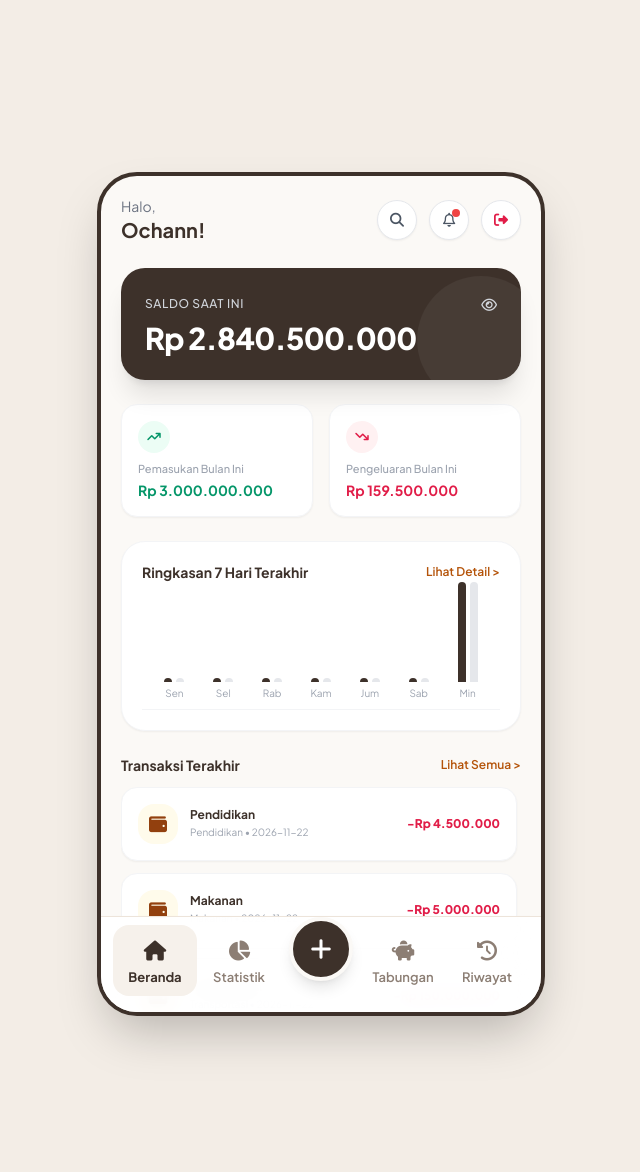
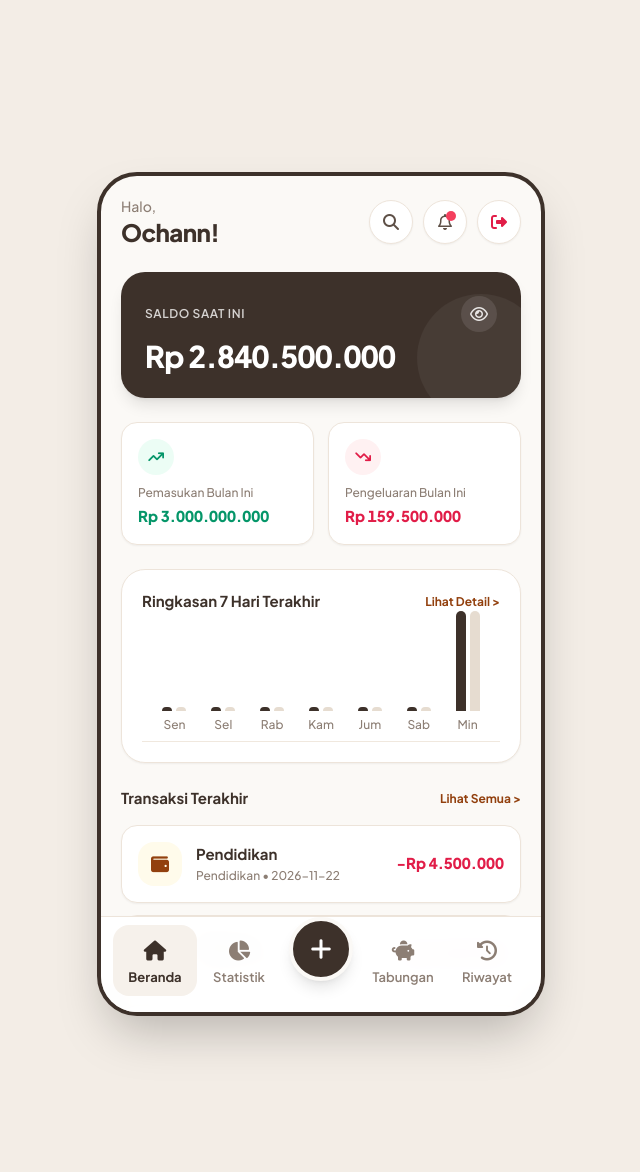
Before and after one commit to Ochanneyl/finance_tracker, a Flask app: page / in a window 1280 px wide. Shown: the part 145-1317 px from the top of the page, without its empty margins (319-959 px from the left). Run offline with Flask 3, Linux system fonts and the light colour scheme; a user stored in the database is signed in; data comes from the database, SQL or seed files in the repository; some libraries are stand-ins or nearby versions.

Commit message:
Refactor index.html for improved layout and styling

```diff
--- a/project_finance_tracker/templates/index.html
+++ b/project_finance_tracker/templates/index.html
@@ -3,118 +3,118 @@
 <div class="p-5">
     <!-- Header Profil & Notifikasi -->
     <div class="flex justify-between items-center mb-6">
-        <div>
-            <p class="text-sm text-gray-500">Halo,</p>
-            <h1 class="text-xl font-bold text-[#3d312a]">{{ nama_user }}!</h1>
+        <div class="min-w-0">
+            <p class="text-sm font-medium text-[#8c7e74]">Halo,</p>
+            <h1 class="text-2xl font-extrabold text-[#3d312a] tracking-tight truncate">{{ nama_user }}!</h1>
         </div>
-        <div class="flex space-x-3">
-            <a href="{{ url_for('riwayat') }}" class="w-10 h-10 rounded-full bg-white border border-gray-200 flex items-center justify-center text-gray-600 shadow-sm" title="Riwayat">
-                <i class="fa-solid fa-magnifying-glass text-sm"></i>
+        <div class="flex items-center gap-2.5 shrink-0">
+            <a href="{{ url_for('riwayat') }}" class="w-11 h-11 rounded-full bg-white border border-[#ede4da] flex items-center justify-center text-[#5e5047] hover:bg-[#faf7f4] active:scale-95 shadow-sm transition-all" title="Riwayat">
+                <i class="fa-solid fa-magnifying-glass text-base"></i>
             </a>
             <!-- Tombol Notifikasi Interaktif -->
-            <button onclick="toggleNotif()" class="w-10 h-10 rounded-full bg-white border border-gray-200 flex items-center justify-center text-gray-600 shadow-sm relative focus:outline-none" title="Notifikasi">
-                <i class="fa-regular fa-bell text-sm"></i>
-                <span class="absolute top-2 right-2 w-2 h-2 bg-red-500 rounded-full"></span>
+            <button type="button" onclick="toggleNotif()" class="w-11 h-11 rounded-full bg-white border border-[#ede4da] flex items-center justify-center text-[#5e5047] hover:bg-[#faf7f4] active:scale-95 shadow-sm relative focus:outline-none transition-all" title="Notifikasi">
+                <i class="fa-regular fa-bell text-base"></i>
+                <span class="absolute top-2.5 right-2.5 w-2.5 h-2.5 bg-rose-500 rounded-full"></span>
             </button>
             <!-- Tombol Keluar / Ganti Akun -->
-            <a href="{{ url_for('logout') }}" class="w-10 h-10 rounded-full bg-white border border-gray-200 flex items-center justify-center text-rose-600 shadow-sm" title="Keluar">
-                <i class="fa-solid fa-right-from-bracket text-sm"></i>
+            <a href="{{ url_for('logout') }}" class="w-11 h-11 rounded-full bg-white border border-[#ede4da] flex items-center justify-center text-rose-600 hover:bg-rose-50 active:scale-95 shadow-sm transition-all" title="Keluar">
+                <i class="fa-solid fa-right-from-bracket text-base"></i>
             </a>
         </div>
     </div>
 
     <!-- Kotak Notifikasi Pop-up (Hidden by default, muncul saat lonceng diklik) -->
-    <div id="notif-box" class="hidden bg-white p-4 rounded-2xl border border-gray-100 shadow-lg mb-6 transition-all">
+    <div id="notif-box" class="hidden bg-white p-4 rounded-2xl border border-[#ede4da] shadow-md mb-6 transition-all">
         <div class="flex justify-between items-center mb-2">
-            <h4 class="font-bold text-xs text-[#3d312a]"><i class="fa-solid fa-bell text-amber-600 mr-1.5"></i> Ringkasan Minggu Ini</h4>
-            <button onclick="toggleNotif()" class="text-gray-400 text-xs">&times;</button>
+            <h4 class="font-bold text-sm text-[#3d312a]"><i class="fa-solid fa-bell text-amber-600 mr-1.5"></i> Ringkasan Minggu Ini</h4>
+            <button type="button" onclick="toggleNotif()" class="w-7 h-7 rounded-full flex items-center justify-center text-[#8c7e74] hover:bg-[#f6f1eb] text-base font-bold">&times;</button>
         </div>
-        <p class="text-[11px] text-gray-600">Total pengeluaran kamu dalam 7 hari terakhir adalah <b class="text-rose-600">Rp {{ keluar_minggu_ini | rupiah }}</b>. Tetap bijak mengatur keuangan ya!</p>
+        <p class="text-xs leading-relaxed text-[#6b5d54]">Total pengeluaran kamu dalam 7 hari terakhir adalah <b class="text-rose-600 tabular-nums">Rp {{ keluar_minggu_ini | rupiah }}</b>. Tetap bijak mengatur keuangan ya!</p>
     </div>
 
     <!-- Kotak Saldo Utama dengan Sensor Mata -->
-    <div class="bg-[#3d312a] text-white p-6 rounded-3xl shadow-xl mb-6 relative overflow-hidden">
+    <div class="bg-[#3d312a] text-white p-6 rounded-3xl shadow-lg mb-6 relative overflow-hidden">
         <div class="absolute -right-6 -bottom-6 w-32 h-32 bg-white/5 rounded-full pointer-events-none"></div>
-        <div class="flex justify-between items-center mb-1">
-            <span class="text-xs text-gray-300 uppercase tracking-wider font-medium">Saldo Saat Ini</span>
+        <div class="flex justify-between items-center mb-1.5">
+            <span class="text-xs text-stone-300 uppercase tracking-wider font-semibold">Saldo Saat Ini</span>
             <!-- Tombol Mata Interaktif -->
-            <button onclick="toggleSaldo()" class="text-gray-300 hover:text-white focus:outline-none">
-                <i id="eye-icon" class="fa-regular fa-eye text-sm"></i>
+            <button type="button" onclick="toggleSaldo()" class="w-9 h-9 rounded-full bg-white/10 hover:bg-white/15 active:scale-95 text-stone-200 hover:text-white flex items-center justify-center focus:outline-none transition-all" aria-label="Tampilkan atau sembunyikan saldo">
+                <i id="eye-icon" class="fa-regular fa-eye text-base"></i>
             </button>
         </div>
-        <h2 id="saldo-text" class="text-3xl font-extrabold tracking-tight" data-value="Rp {{ saldo | rupiah }}">Rp {{ saldo | rupiah }}</h2>
+        <h2 id="saldo-text" class="text-3xl font-extrabold tracking-tight tabular-nums" data-value="Rp {{ saldo | rupiah }}">Rp {{ saldo | rupiah }}</h2>
     </div>
 
     <!-- Ringkasan Pemasukan & Pengeluaran Bulan Ini -->
-    <div class="grid grid-cols-2 gap-4 mb-6">
-        <div class="bg-white p-4 rounded-2xl border border-gray-100 shadow-sm">
-            <div class="w-8 h-8 rounded-full bg-emerald-50 flex items-center justify-center text-emerald-600 mb-2">
-                <i class="fa-solid fa-arrow-trend-up text-xs"></i>
+    <div class="grid grid-cols-2 gap-3.5 mb-6">
+        <div class="bg-white p-4 rounded-2xl border border-[#ede4da] shadow-sm min-w-0">
+            <div class="w-9 h-9 rounded-full bg-emerald-50 flex items-center justify-center text-emerald-600 mb-2.5">
+                <i class="fa-solid fa-arrow-trend-up text-sm"></i>
             </div>
-            <p class="text-[11px] text-gray-400 font-medium">Pemasukan Bulan Ini</p>
-            <p class="text-sm font-bold text-emerald-600 mt-0.5">Rp {{ masuk_bulan | rupiah }}</p>
+            <p class="text-xs text-[#8c7e74] font-medium">Pemasukan Bulan Ini</p>
+            <p class="text-[15px] font-extrabold text-emerald-600 mt-1 tabular-nums truncate">Rp {{ masuk_bulan | rupiah }}</p>
         </div>
-        <div class="bg-white p-4 rounded-2xl border border-gray-100 shadow-sm">
-            <div class="w-8 h-8 rounded-full bg-rose-50 flex items-center justify-center text-rose-600 mb-2">
-                <i class="fa-solid fa-arrow-trend-down text-xs"></i>
+        <div class="bg-white p-4 rounded-2xl border border-[#ede4da] shadow-sm min-w-0">
+            <div class="w-9 h-9 rounded-full bg-rose-50 flex items-center justify-center text-rose-600 mb-2.5">
+                <i class="fa-solid fa-arrow-trend-down text-sm"></i>
             </div>
-            <p class="text-[11px] text-gray-400 font-medium">Pengeluaran Bulan Ini</p>
-            <p class="text-sm font-bold text-rose-600 mt-0.5">Rp {{ keluar_bulan | rupiah }}</p>
+            <p class="text-xs text-[#8c7e74] font-medium">Pengeluaran Bulan Ini</p>
+            <p class="text-[15px] font-extrabold text-rose-600 mt-1 tabular-nums truncate">Rp {{ keluar_bulan | rupiah }}</p>
         </div>
     </div>
 
     <!-- Grafik Mini 7 Hari Terakhir -->
-    <div class="bg-white p-5 rounded-3xl border border-gray-100 shadow-sm mb-6">
+    <div class="bg-white p-5 rounded-3xl border border-[#ede4da] shadow-sm mb-6">
         <div class="flex justify-between items-center mb-4">
-            <h3 class="font-bold text-sm text-[#3d312a]">Ringkasan 7 Hari Terakhir</h3>
-            <a href="{{ url_for('budget') }}" class="text-xs text-amber-700 font-semibold hover:underline">Lihat Detail ></a>
+            <h3 class="font-bold text-[15px] text-[#3d312a]">Ringkasan 7 Hari Terakhir</h3>
+            <a href="{{ url_for('budget') }}" class="text-xs text-amber-800 font-bold hover:underline py-1">Lihat Detail &gt;</a>
         </div>
-        <div class="flex justify-between items-end h-28 pt-4 px-2 border-b border-gray-100 pb-2">
+        <div class="flex justify-between items-end h-28 pt-4 px-2 border-b border-[#f0e8de] pb-2">
             {% for i in range(7) %}
-            <div class="flex flex-col items-center space-y-1 flex-1">
+            <div class="flex flex-col items-center space-y-1.5 flex-1">
                 <div class="w-full flex justify-center items-end space-x-1 h-20">
-                    <div class="w-2 bg-[#3d312a] rounded-t-full" style="height: {% if data_masuk_grafik[i] > 0 %}{{ [ (data_masuk_grafik[i] / 500000 * 70) | int, 100 ] | min }}{% else %}4{% endif %}px;"></div>
-                    <div class="w-2 bg-gray-200 rounded-t-full" style="height: {% if data_keluar_grafik[i] > 0 %}{{ [ (data_keluar_grafik[i] / 500000 * 70) | int, 100 ] | min }}{% else %}4{% endif %}px;"></div>
+                    <div class="w-2.5 bg-[#3d312a] rounded-t-full" style="height: {% if data_masuk_grafik[i] > 0 %}{{ [ (data_masuk_grafik[i] / 500000 * 70) | int, 100 ] | min }}{% else %}4{% endif %}px;"></div>
+                    <div class="w-2.5 bg-[#e6dcd0] rounded-t-full" style="height: {% if data_keluar_grafik[i] > 0 %}{{ [ (data_keluar_grafik[i] / 500000 * 70) | int, 100 ] | min }}{% else %}4{% endif %}px;"></div>
                 </div>
-                <span class="text-[10px] text-gray-400">{{ hari_labels[i] }}</span>
+                <span class="text-xs font-medium text-[#8c7e74]">{{ hari_labels[i] }}</span>
             </div>
             {% endfor %}
         </div>
     </div>
 
-    <!-- Transaksi Terakhir (Dengan Scroll Naik-Turun Sendiri) -->
+    <!-- Transaksi Terakhir -->
     <div>
-        <div class="flex justify-between items-center mb-3">
-            <h3 class="font-bold text-sm text-[#3d312a]">Transaksi Terakhir</h3>
-            <a href="{{ url_for('riwayat') }}" class="text-xs text-amber-700 font-semibold hover:underline">Lihat Semua ></a>
+        <div class="flex justify-between items-center mb-3.5">
+            <h3 class="font-bold text-[15px] text-[#3d312a]">Transaksi Terakhir</h3>
+            <a href="{{ url_for('riwayat') }}" class="text-xs text-amber-800 font-bold hover:underline py-1">Lihat Semua &gt;</a>
         </div>
 
-        <!-- Kontainer dengan pembatas tinggi dan scroll -->
-        <div class="max-h-64 overflow-y-auto pr-1 space-y-3 custom-scroll">
+        <div class="space-y-3">
             {% if transaksi_terakhir %}
                 {% for t in transaksi_terakhir %}
-                <div class="bg-white p-4 rounded-2xl border border-gray-100 shadow-sm flex items-center justify-between">
-                    <div class="flex items-center space-x-3">
-                        <div class="w-10 h-10 rounded-2xl {% if t.jenis == 'pemasukan' %}bg-emerald-50 text-emerald-600{% else %}bg-amber-50 text-amber-800{% endif %} flex items-center justify-center text-lg">
+                <div class="bg-white p-4 rounded-2xl border border-[#ede4da] shadow-sm flex items-center justify-between gap-3">
+                    <div class="flex items-center gap-3.5 min-w-0">
+                        <div class="w-11 h-11 shrink-0 rounded-2xl {% if t.jenis == 'pemasukan' %}bg-emerald-50 text-emerald-600{% else %}bg-amber-50 text-amber-800{% endif %} flex items-center justify-center text-lg">
                             <i class="fa-solid fa-wallet"></i>
                         </div>
-                        <div>
-                            <h4 class="font-bold text-xs text-[#3d312a]">{{ t.catatan if t.catatan else t.kategori }}</h4>
-                            <p class="text-[10px] text-gray-400 mt-0.5">{{ t.kategori }} • {{ t.tanggal }}</p>
+                        <div class="min-w-0">
+                            <h4 class="font-bold text-[15px] text-[#3d312a] truncate">{{ t.catatan if t.catatan else t.kategori }}</h4>
+                            <p class="text-xs font-medium text-[#8c7e74] mt-0.5 truncate">{{ t.kategori }} • {{ t.tanggal }}</p>
                         </div>
                     </div>
-                    <span class="font-extrabold text-xs {% if t.jenis == 'pemasukan' %}text-emerald-600{% else %}text-rose-600{% endif %}">
+                    <span class="font-extrabold text-[15px] tabular-nums shrink-0 {% if t.jenis == 'pemasukan' %}text-emerald-600{% else %}text-rose-600{% endif %}">
                         {% if t.jenis == 'pemasukan' %}+{% else %}-{% endif %}Rp {{ t.jumlah | rupiah }}
                     </span>
                 </div>
                 {% endfor %}
             {% else %}
-                <div class="text-center py-8 bg-white rounded-2xl border border-gray-100">
-                    <p class="text-xs text-gray-400">Belum ada transaksi. Yuk catat lewat tombol + di bawah!</p>
+                <div class="text-center py-9 bg-white rounded-2xl border border-[#ede4da]">
+                    <p class="text-sm text-[#8c7e74]">Belum ada transaksi. Yuk catat lewat tombol + di bawah!</p>
                 </div>
             {% endif %}
         </div>
     </div>
+</div>
 
 <script>
     let isHidden = false;
@@ -125,11 +125,11 @@
 
         if (!isHidden) {
             saldoEl.innerText = "Rp ••••••••";
-            eyeIcon.className = "fa-regular fa-eye-slash text-sm";
+            eyeIcon.className = "fa-regular fa-eye-slash text-base";
             isHidden = true;
         } else {
             saldoEl.innerText = realValue;
-            eyeIcon.className = "fa-regular fa-eye text-sm";
+            eyeIcon.className = "fa-regular fa-eye text-base";
             isHidden = false;
         }
     }
```
